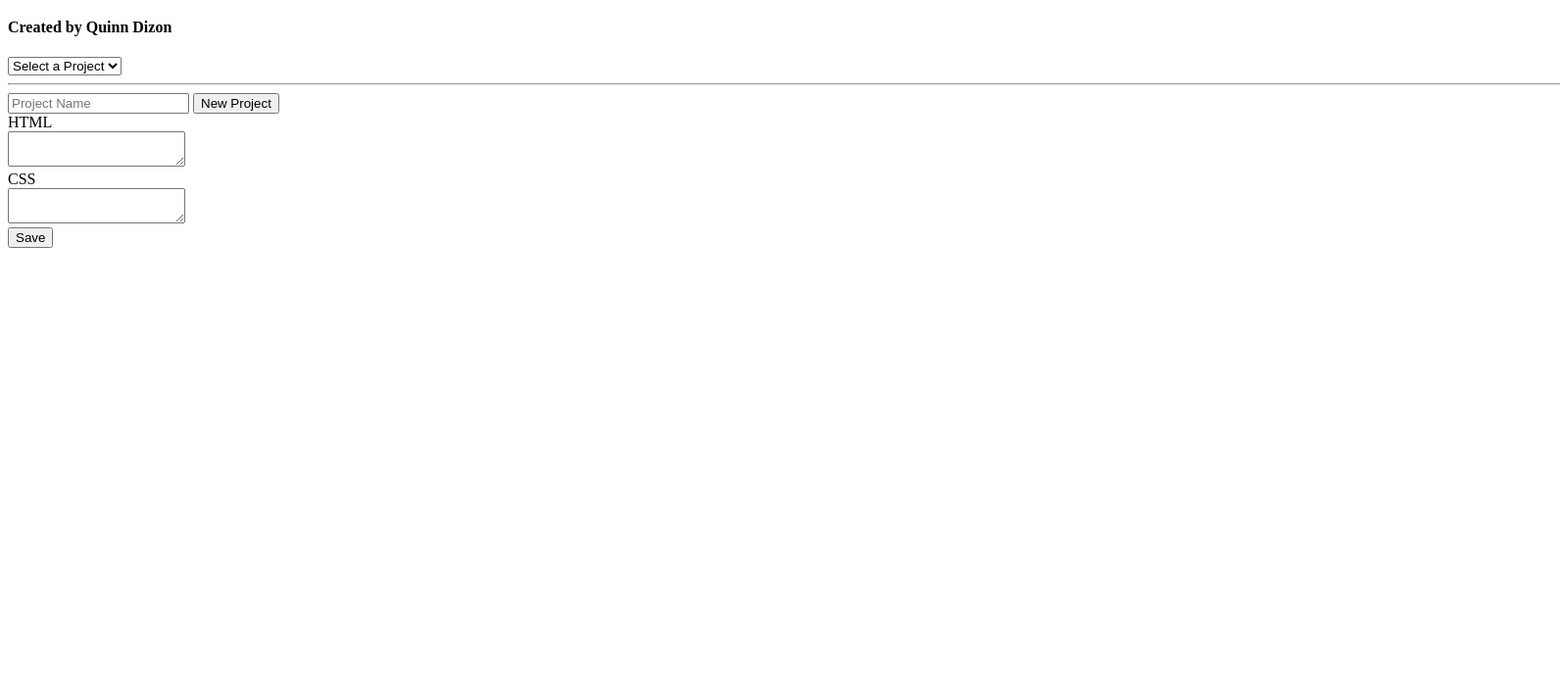
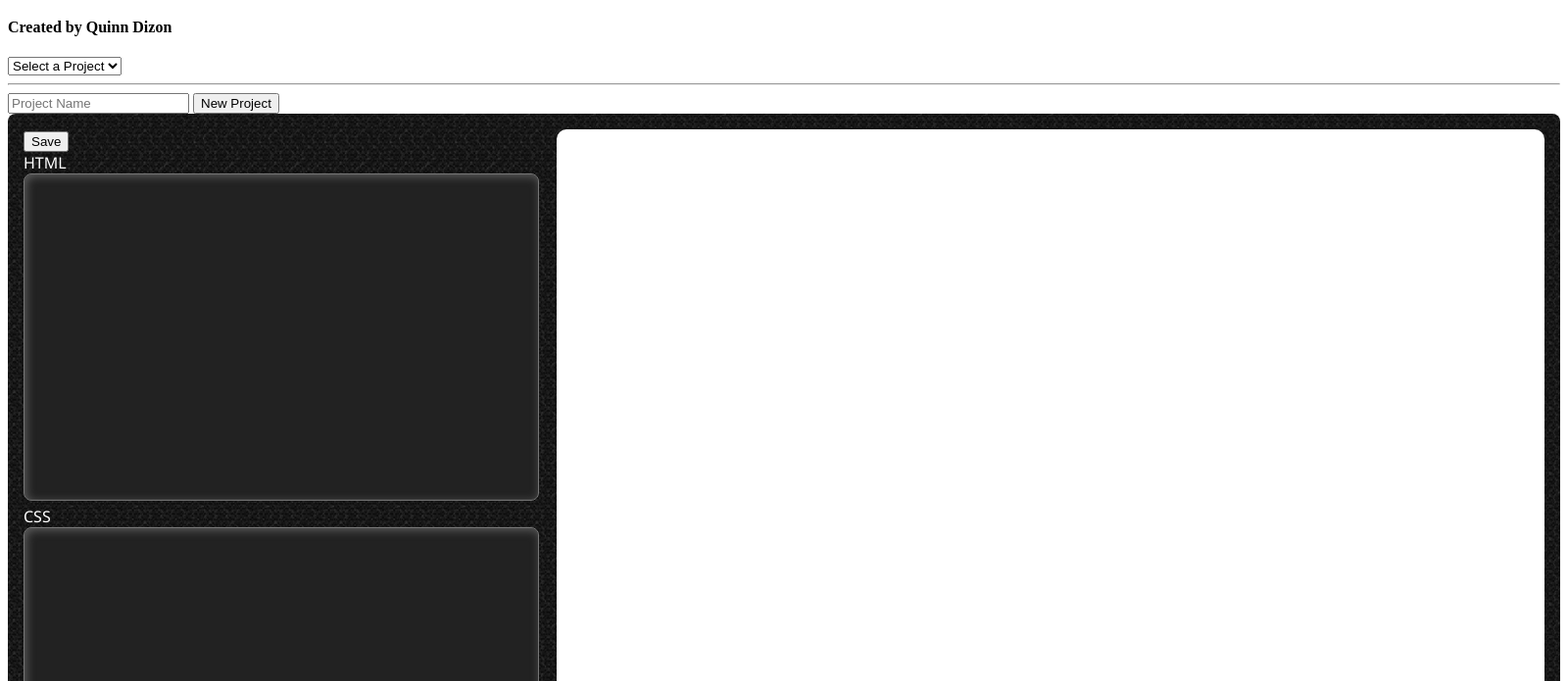
Before and after one commit to QED0711/css-component-creator, an Electron app: page index.html in a window 1600 px wide. Shown: the part 61-756 px from the top of the page at 98% size. Drawn offline with Linux system fonts and the light colour scheme.

Commit message:
styling for the main page

```diff
--- a/index.html
+++ b/index.html
@@ -17,6 +17,8 @@
         <h4>Created by Quinn Dizon</h4>
     </header>
 
+
+
     <div class="project-management">
 
         <select id="current-project">
@@ -31,8 +33,11 @@
 
     </div>
 
+    <div id="component-create-app-container">
 
         <form id="user-input">
+            <input type="submit" value="Save">
+            <br>
             <label>HTML</label>
             <br>
             <textarea id="user-html"></textarea>
@@ -42,14 +47,16 @@
             <textarea id="user-css"></textarea>
             <br>
 
-        <input type="submit" value="Save">
 
         </form>
         <!--
             The component-display div is where all actual in question component will be rendered with the correct css
          -->
          <style id="component-css"></style>
+        <div id="component-html-container">
             <div id="component-html"></div>
+        </div>
+    </div>
 
     <script>
         require("./render.js")
--- a/js/handleRender.js
+++ b/js/handleRender.js
@@ -4,8 +4,8 @@ import {setComponentHTML, setComponentCSS} from "./setComponentHTML";
 
 const handleRender = () => {
     const userInput = document.getElementById('user-input');
-    const html = userInput.children[2]
-    const css = userInput.children[6]
+    const html = userInput.children[4]
+    const css = userInput.children[8]
 
     html.onkeyup = (e) => {
         setComponentHTML(html.value)
--- a/js/populateProjects.js
+++ b/js/populateProjects.js
@@ -4,6 +4,7 @@ import fs from 'fs';
 
 const populateProjects = () => {
     let projectsList = document.getElementById("current-project")
+    console.log("POPULATING")
     const dirs = fs.readdirSync('./projects');
 
     for(let dir of dirs){
--- a/main.css
+++ b/main.css
@@ -1,3 +1,38 @@
+#component-create-app-container{
+    display: grid;
+    grid-template-columns: 1fr 2fr;
+    grid-template-areas:
+    'input component';
+    grid-gap: 2.5em;
+
+    background-image: url("./images/mosaic.png");
+
+    padding: 1em;
+
+    font-family: 'Segoe UI', Tahoma, Geneva, Verdana, sans-serif;
+    border-radius: 8px;
+}
+
 #user-input{
     text-align: left;
+    color: white;
 }
+
+#user-html, #user-css{
+    width: 100%;
+    height: 15em;
+    resize: none;
+    font-size: 1.5em;
+    padding: 1em 0.5em;
+    box-shadow: 2px 2px 10px rgb(94, 94, 94) inset;
+    border-radius: 8px;
+    background-color: rgb(34, 34, 34);
+    color: #60CDEE;
+}
+
+#component-html-container{
+    background-color: white;
+    padding: 1em;
+    border-top-right-radius: 10px;
+    border-top-left-radius: 10px;
+}
--- a/main.js
+++ b/main.js
@@ -1,7 +1,7 @@
 const { app, BrowserWindow } = require('electron')
 
 function createWindow () {
-  let window = new BrowserWindow({ width: 1200, height: 600 })
+  let window = new BrowserWindow({ width: 1800, height: 1000 })
 
 
   window.loadFile('index.html')
```
Also changed, not shown: images/mosaic.png (added). Lines whose indentation alone changed are shown as unchanged.
